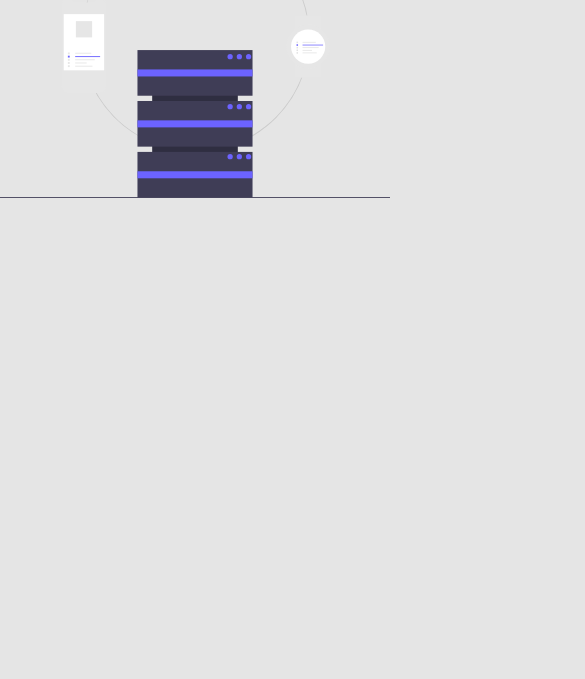
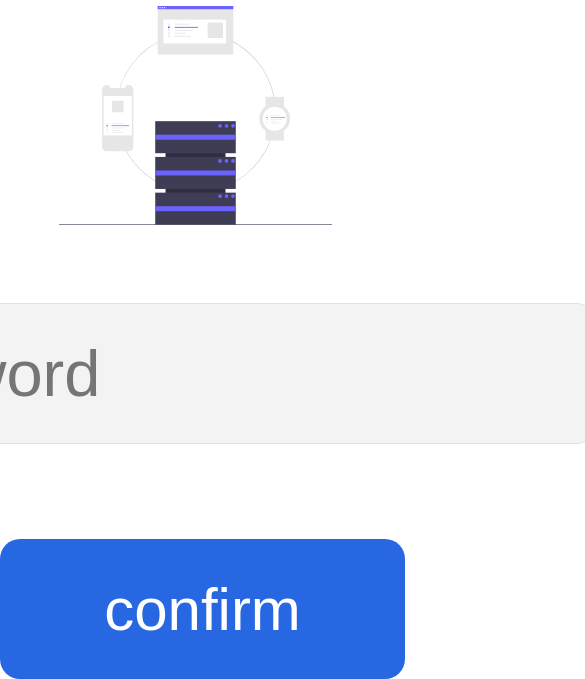
Before and after one commit to szymonbrud/File-server-on-old-computer, a website built with webpack: page dist/index.html in a window 390 px wide. Shown: the part 372-1051 px from the top of the page, 585 px wide, since content can reach past the window. Before the commit the page ends 844 px from the top, so only its background shows below. Built offline with Linux system fonts and the light colour scheme.

Commit message:
Final application for the phone

```diff
--- a/src/scss/main.scss
+++ b/src/scss/main.scss
@@ -1,15 +1,44 @@
 body{
   width:100%;
-  padding: 0px;
-  margin:0px;
-  background-color: #e5e5e5;
+  padding: 0%;
+  margin:0%;
   font-family: 'Arial','sans','fantasy';
-  font-size:30px;
+  font-size:200%;
   display: flex;
   flex-direction: column;
+  align-items: center;
+  justify-content: center;
 }
 #title{
-  width: 100%;
-  margin:120px 0px 0px 0px;
+  margin:25% 0% 0% 0%;
   text-align: center;
 }
+#iconmobile{
+width: 70%;
+height: 80%;
+margin-top: 15%;
+}
+
+#pass{
+  width: 760px;
+  height: 100px;
+  background-color: #F3F3F3;
+  border:1px solid #e1e1e1;
+  color:#8A8A8A;
+  border-radius: 20px;
+  margin-top: 20%;
+  padding:5%;
+  font-size: 65px;
+}
+#confirm{
+  width: 405px;
+  height: 140px;
+  display: block;
+  margin: 0 auto;
+  margin-top: 15%;
+ background-color:#2768E2 ;
+ border: none;
+ color:#ffffff;
+ font-size: 60px;
+ border-radius: 20px;
+}
```
Also changed, not shown: dist/index.html, dist/main.js.
